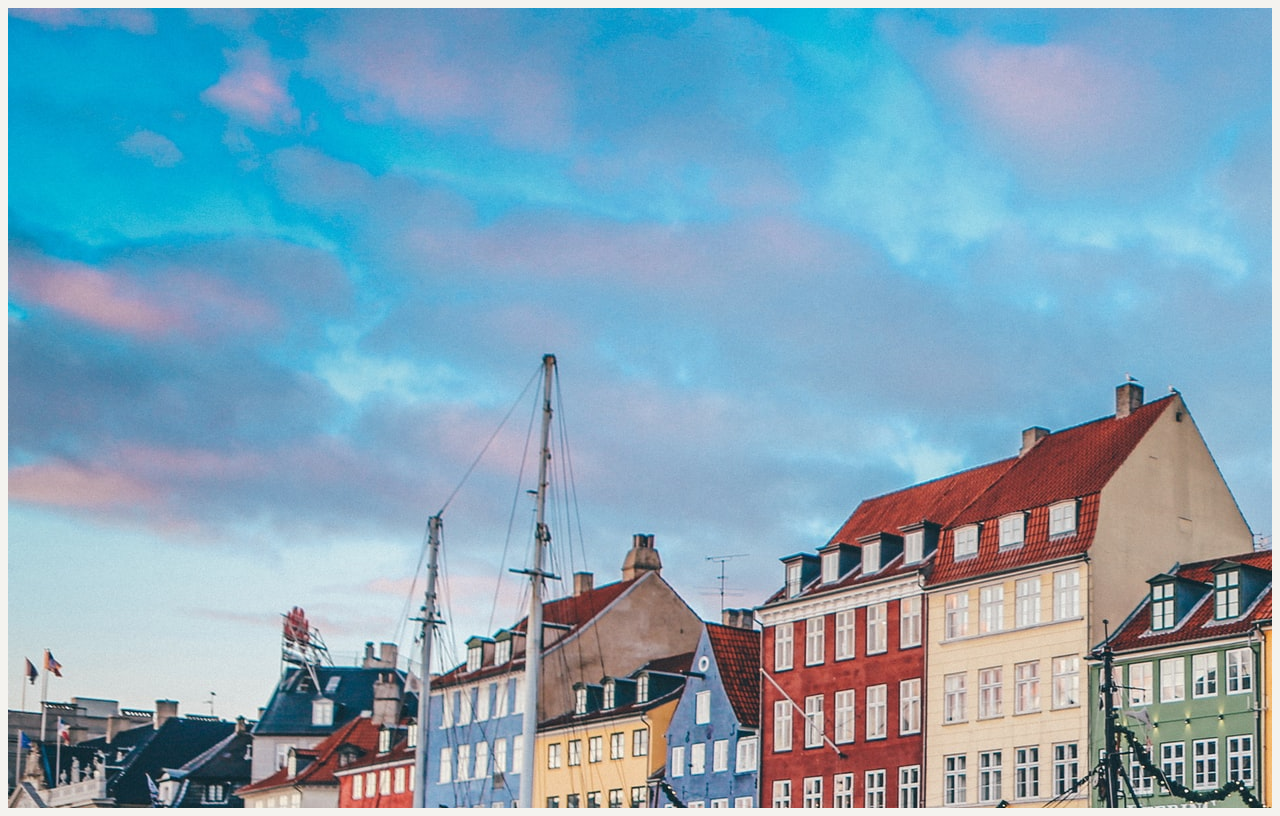
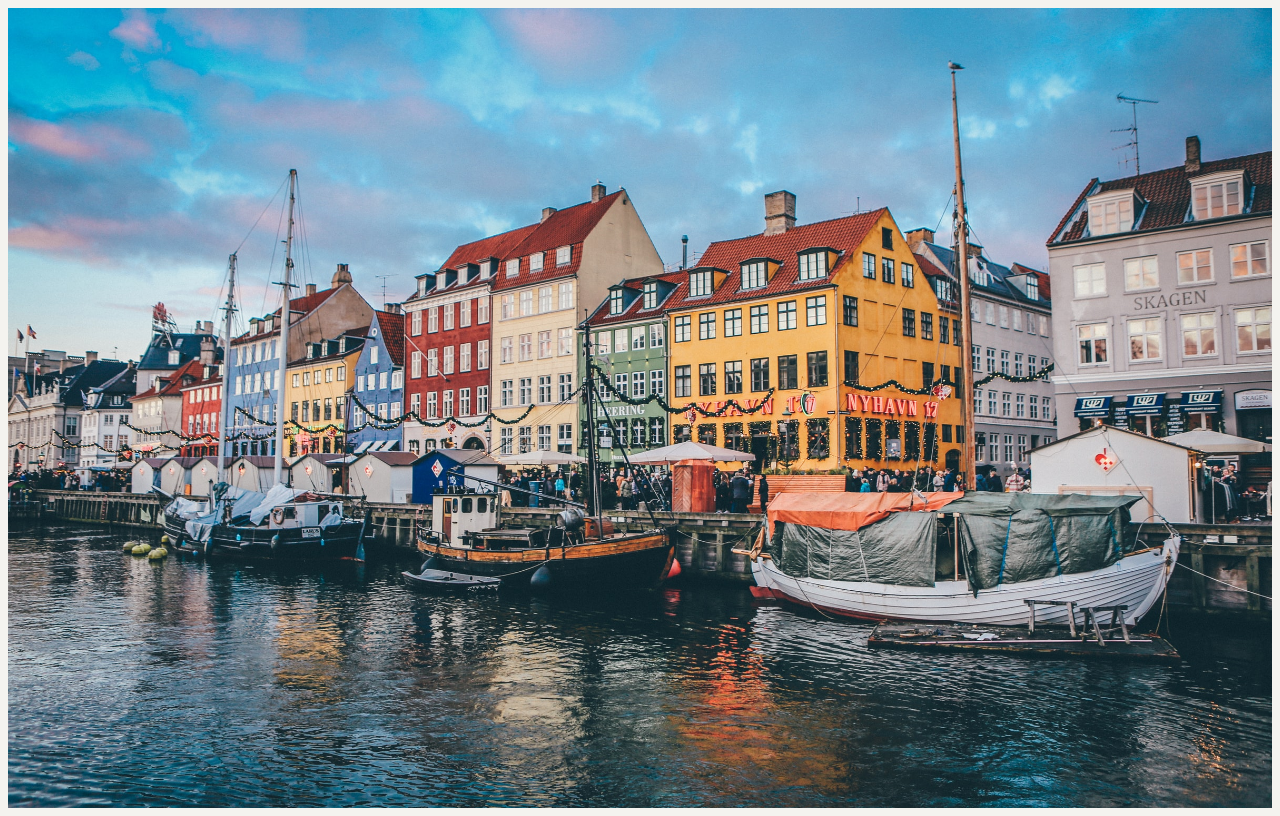
Before and after one commit to Stormeal/Knitli, an Angular app in the folder app/: page / in a window 1280 px wide. Built offline with nearby package versions, Linux system fonts and the light colour scheme.

Commit message:
fixed background image

```diff
--- a/app/src/app/pages/login/login.component.scss
+++ b/app/src/app/pages/login/login.component.scss
@@ -8,6 +8,11 @@ body {
     height: 100vh;
     min-height: 100%;
     background: url('../../../assets/login-background.jpg');
-    overflow: hidden;
+
+    object-fit: cover;
+    object-position: top;
+    background-size: cover;
+    background-position: center;
+    background-repeat: no-repeat;
 
 }
```
